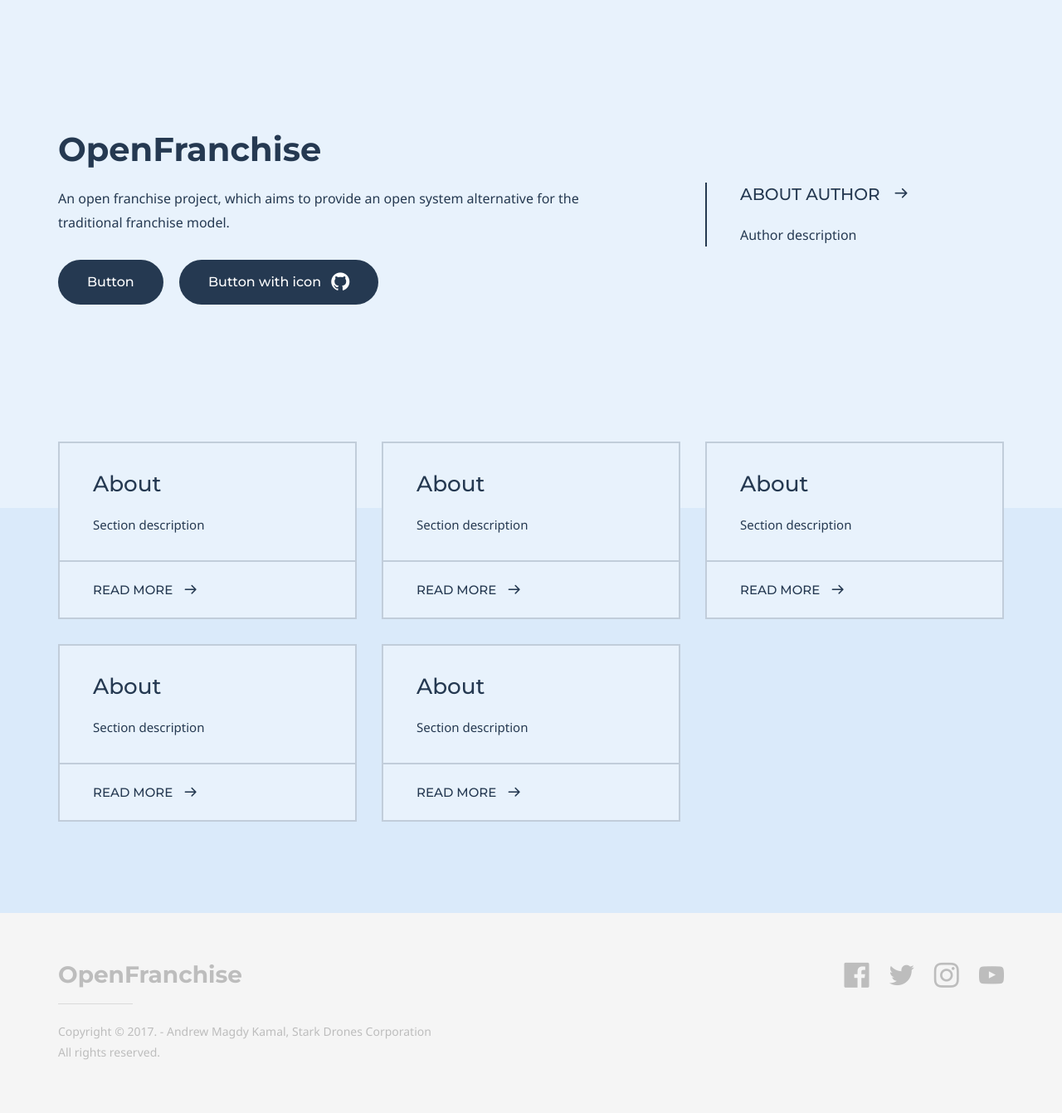
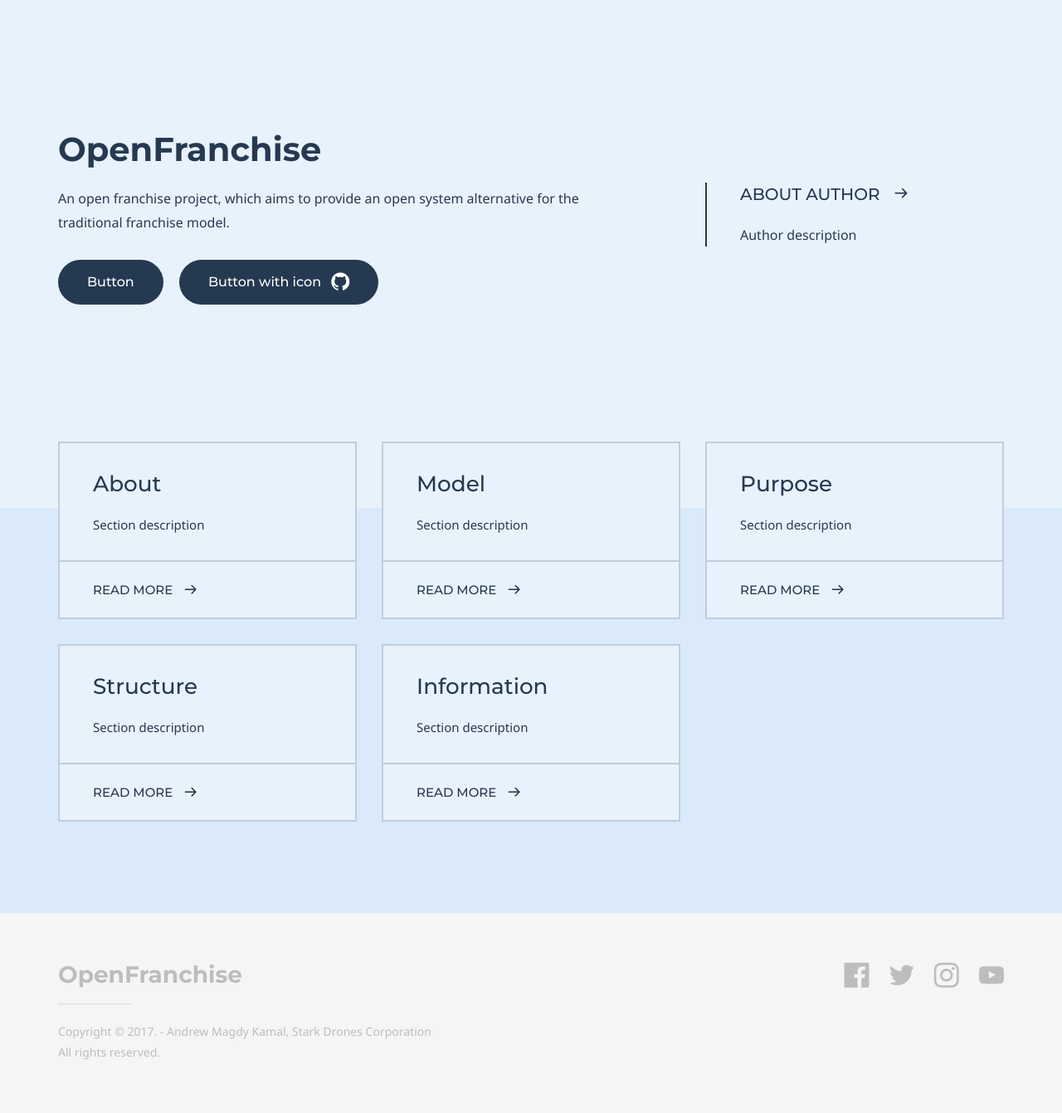
Before and after one commit to Open-Franchise/open-franchise.github.io, a Jekyll site: the page built from index.md, in a window 1280 px wide. Shown: the whole page at 83% size. Built offline with Jekyll 4.4.1, drawn with Linux system fonts in a browser that asks for light colours; some web fonts are replaced.

Commit message:
Update index.md

```diff
--- a/index.md
+++ b/index.md
@@ -27,21 +27,21 @@ grid_navigation:
     - title: About
       excerpt: Section description
       cta: Read more
-      url: '#'
-    - title: About
+      url: 'https://open-franchise.github.io/about/'
+    - title: Model
       excerpt: Section description
       cta: Read more
-      url: '#'
-    - title: About
+      url: 'https://open-franchise.github.io/model/'
+    - title: Purpose
       excerpt: Section description
       cta: Read more
-      url: '#'
-    - title: About
+      url: 'https://open-franchise.github.io/purpose'
+    - title: Structure
       excerpt: Section description
       cta: Read more
-      url: '#'
-    - title: About
+      url: 'https://open-franchise.github.io/structure/'
+    - title: Information
       excerpt: Section description
       cta: Read more
-      url: '#'
+      url: 'https://open-franchise.github.io/information/'
 ---
```
